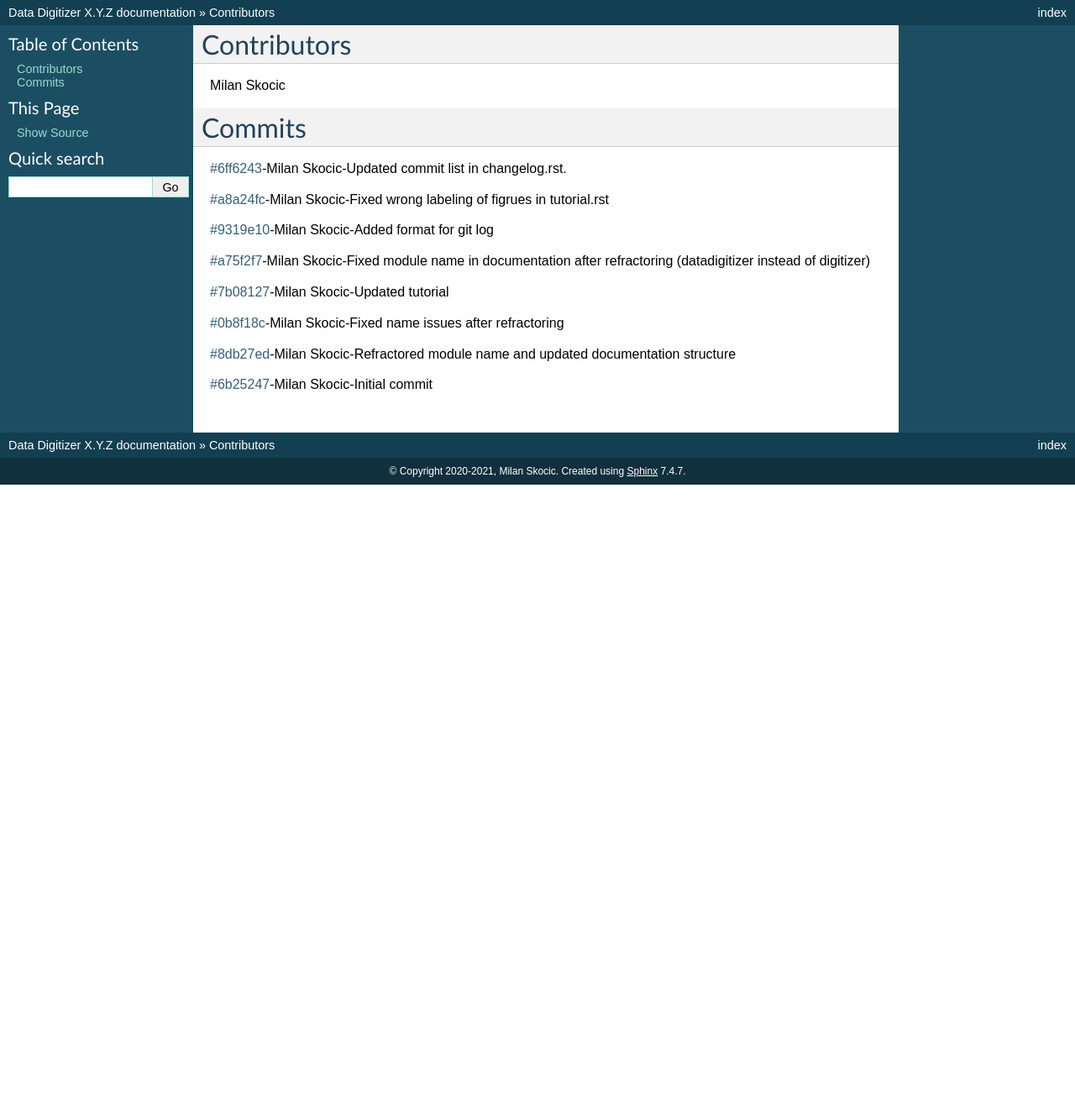
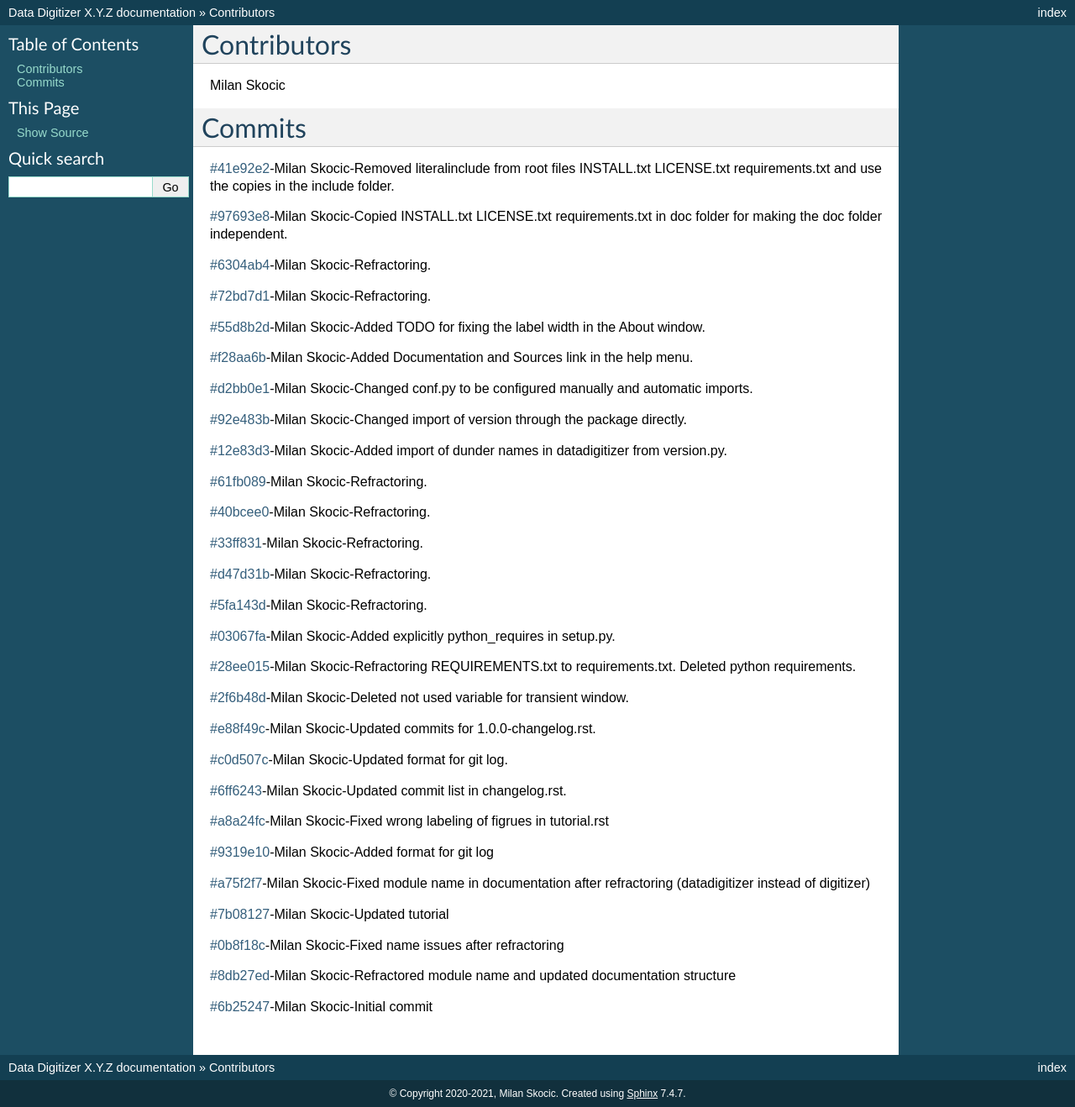
Before and after one commit to MilanSkocic/pydatadigitizer, a Sphinx documentation site: the page built from docs/source/releases/1.0.0-changelog.rst, in a window 1280 px wide. Shown: the whole page at 84% size. Built offline with Sphinx 7.4.7, drawn with Linux system fonts in a browser that asks for light colours; formulas are drawn with MathJax 3; before the commit the page ends 900 px from its top, so only the background shows below that.

Commit message:
Updated commits in 1.0.0-changelog.rst.

```diff
--- a/docs/source/releases/1.0.0-changelog.rst
+++ b/docs/source/releases/1.0.0-changelog.rst
@@ -6,6 +6,44 @@ Milan Skocic
 
 Commits
 ==============
+
+`#41e92e2 <https://github.com/MilanSkocic/datadigitizer/commit/41e92e2b3294543b08fe6583e73de3697dbbee64>`_-Milan Skocic-Removed literalinclude from root files INSTALL.txt LICENSE.txt requirements.txt and use the copies in the include folder.
+
+`#97693e8 <https://github.com/MilanSkocic/datadigitizer/commit/97693e8e55452f3eb6cd2bb136744e5f385c2cfc>`_-Milan Skocic-Copied INSTALL.txt LICENSE.txt requirements.txt in doc folder for making the doc folder independent.
+
+`#6304ab4 <https://github.com/MilanSkocic/datadigitizer/commit/6304ab401b7c577f78b9417aa3685d48dd304fb1>`_-Milan Skocic-Refractoring.
+
+`#72bd7d1 <https://github.com/MilanSkocic/datadigitizer/commit/72bd7d123838dfe53deeebdd3b24df7a616c637d>`_-Milan Skocic-Refractoring.
+
+`#55d8b2d <https://github.com/MilanSkocic/datadigitizer/commit/55d8b2d4d2e21754207760261e1c2e07310e2d69>`_-Milan Skocic-Added TODO for fixing the label width in the About window.
+
+`#f28aa6b <https://github.com/MilanSkocic/datadigitizer/commit/f28aa6b9bbc921c477193d61e874791900af1594>`_-Milan Skocic-Added Documentation and Sources link in the help menu.
+
+`#d2bb0e1 <https://github.com/MilanSkocic/datadigitizer/commit/d2bb0e14ac8a2ce1cbfd8b541e5f8a2e31f6ad49>`_-Milan Skocic-Changed conf.py to be configured manually and automatic imports.
+
+`#92e483b <https://github.com/MilanSkocic/datadigitizer/commit/92e483b96224994efcaa793cc60ce9fed50a3fac>`_-Milan Skocic-Changed import of version through the package directly.
+
+`#12e83d3 <https://github.com/MilanSkocic/datadigitizer/commit/12e83d31e28a2f6fc6d4c7d977fce41ff8d9d02e>`_-Milan Skocic-Added import of dunder names in datadigitizer from version.py.
+
+`#61fb089 <https://github.com/MilanSkocic/datadigitizer/commit/61fb0890d7256b52aa3fb7ba221721351bd66359>`_-Milan Skocic-Refractoring.
+
+`#40bcee0 <https://github.com/MilanSkocic/datadigitizer/commit/40bcee0d4a34f48a457f58750c5ba38da49759d2>`_-Milan Skocic-Refractoring.
+
+`#33ff831 <https://github.com/MilanSkocic/datadigitizer/commit/33ff83135c9ff78f2d5582c0caffb15fe0bcedc3>`_-Milan Skocic-Refractoring.
+
+`#d47d31b <https://github.com/MilanSkocic/datadigitizer/commit/d47d31bacbc48b3670104132c9b63b22d61ed451>`_-Milan Skocic-Refractoring.
+
+`#5fa143d <https://github.com/MilanSkocic/datadigitizer/commit/5fa143dd7958b7646dd2a7375caa29448d560a7f>`_-Milan Skocic-Refractoring.
+
+`#03067fa <https://github.com/MilanSkocic/datadigitizer/commit/03067faae961c002066773f938b0605ed261b996>`_-Milan Skocic-Added explicitly python_requires in setup.py.
+
+`#28ee015 <https://github.com/MilanSkocic/datadigitizer/commit/28ee015221b66caf225a13ab123c79a2985041c6>`_-Milan Skocic-Refractoring REQUIREMENTS.txt to requirements.txt. Deleted python requirements.
+
+`#2f6b48d <https://github.com/MilanSkocic/datadigitizer/commit/2f6b48d3047f9b9f10720d77fd5b1629fc121ca7>`_-Milan Skocic-Deleted not used variable for transient window.
+
+`#e88f49c <https://github.com/MilanSkocic/datadigitizer/commit/e88f49c5bf71c983ead612621b1153bcf28afb01>`_-Milan Skocic-Updated commits for 1.0.0-changelog.rst.
+
+`#c0d507c <https://github.com/MilanSkocic/datadigitizer/commit/c0d507c047d5ef6c59aa80c59f11222c099f56a3>`_-Milan Skocic-Updated format for git log.
 
 `#6ff6243 <https://github.com/MilanSkocic/datadigitizer/commit/6ff6243c70ddfd10c7660af1ad250c5eebd85f90>`_-Milan Skocic-Updated commit list in changelog.rst.
 
```
